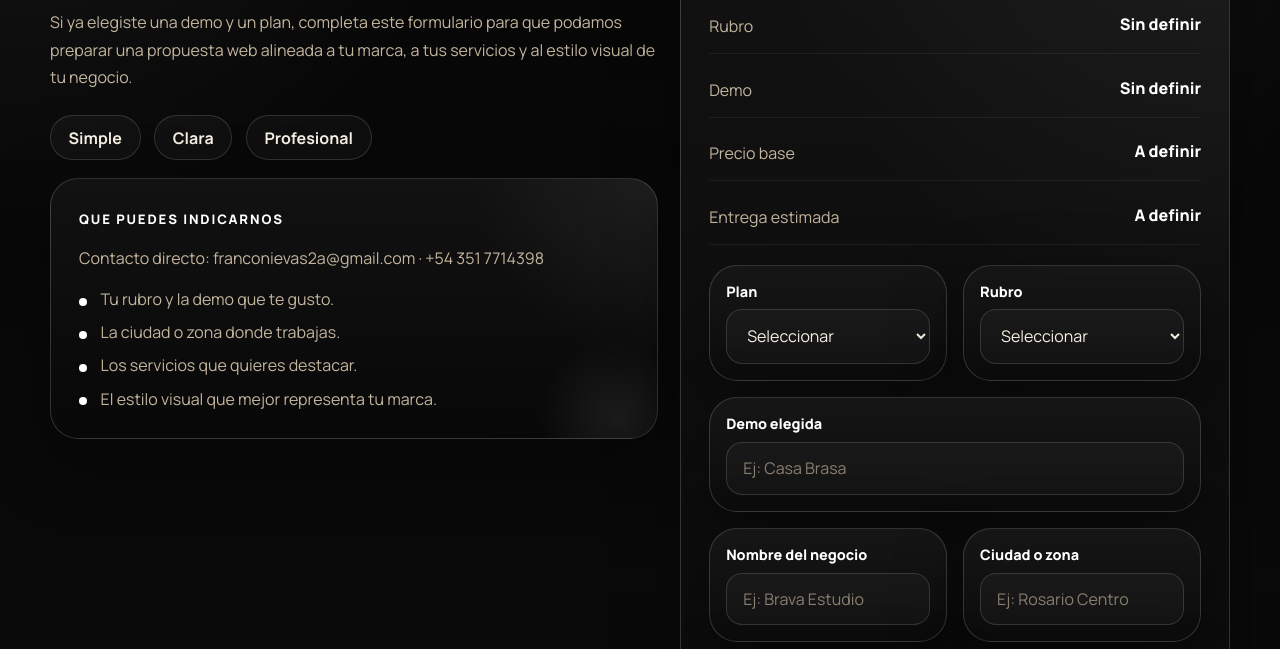
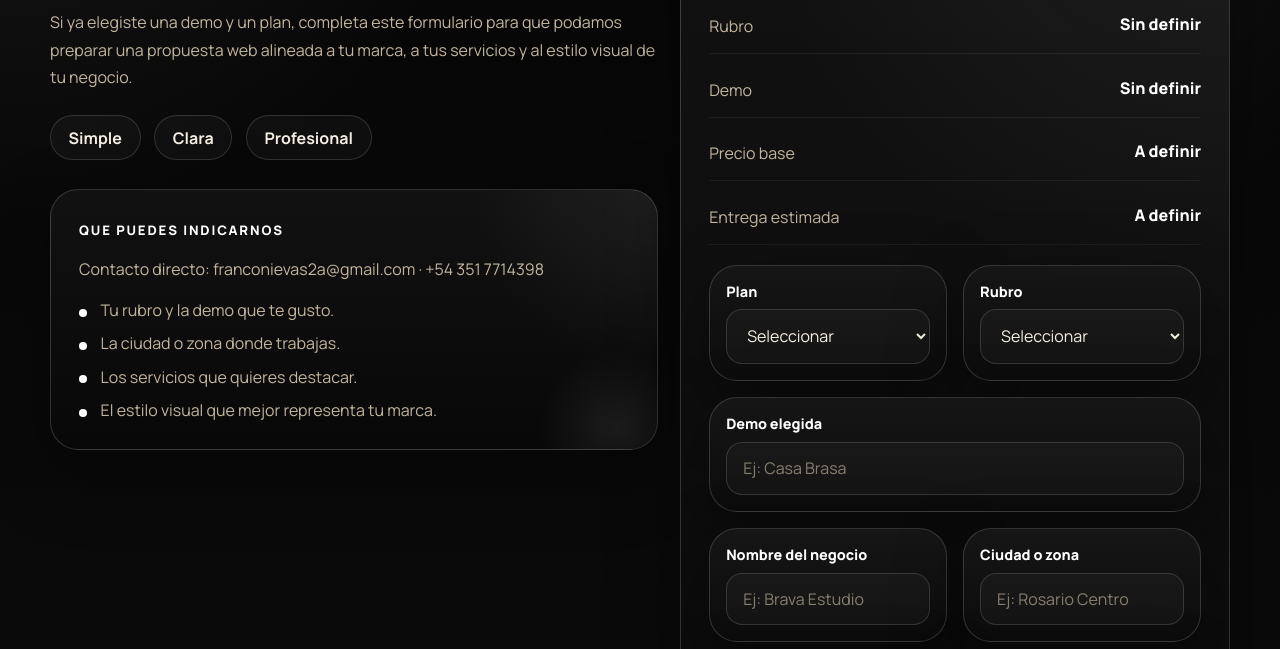
Before and after one commit to FrancoNM01/paginarg-site, a PHP site: page /pedido.html in a window 1280 px wide. Shown: the part 311-960 px from the top of the page. Run offline with PHP 8.4, Linux system fonts and the light colour scheme.

```diff
--- a/styles.css
+++ b/styles.css
@@ -576,7 +576,7 @@ h3 {
   flex-wrap: wrap;
   gap: 0.85rem;
   margin-top: 1.5rem;
-  margin-bottom: 1.1rem;
+  margin-bottom: 1.8rem;
 }
 
 .summary-chip {
@@ -845,3 +845,11 @@ h3 {
 .plan-card ul {
   margin-bottom: 0.35rem;
 }
+
+
+
+
+
+.order-copy .order-card {
+  margin-top: 0.9rem;
+}
```
